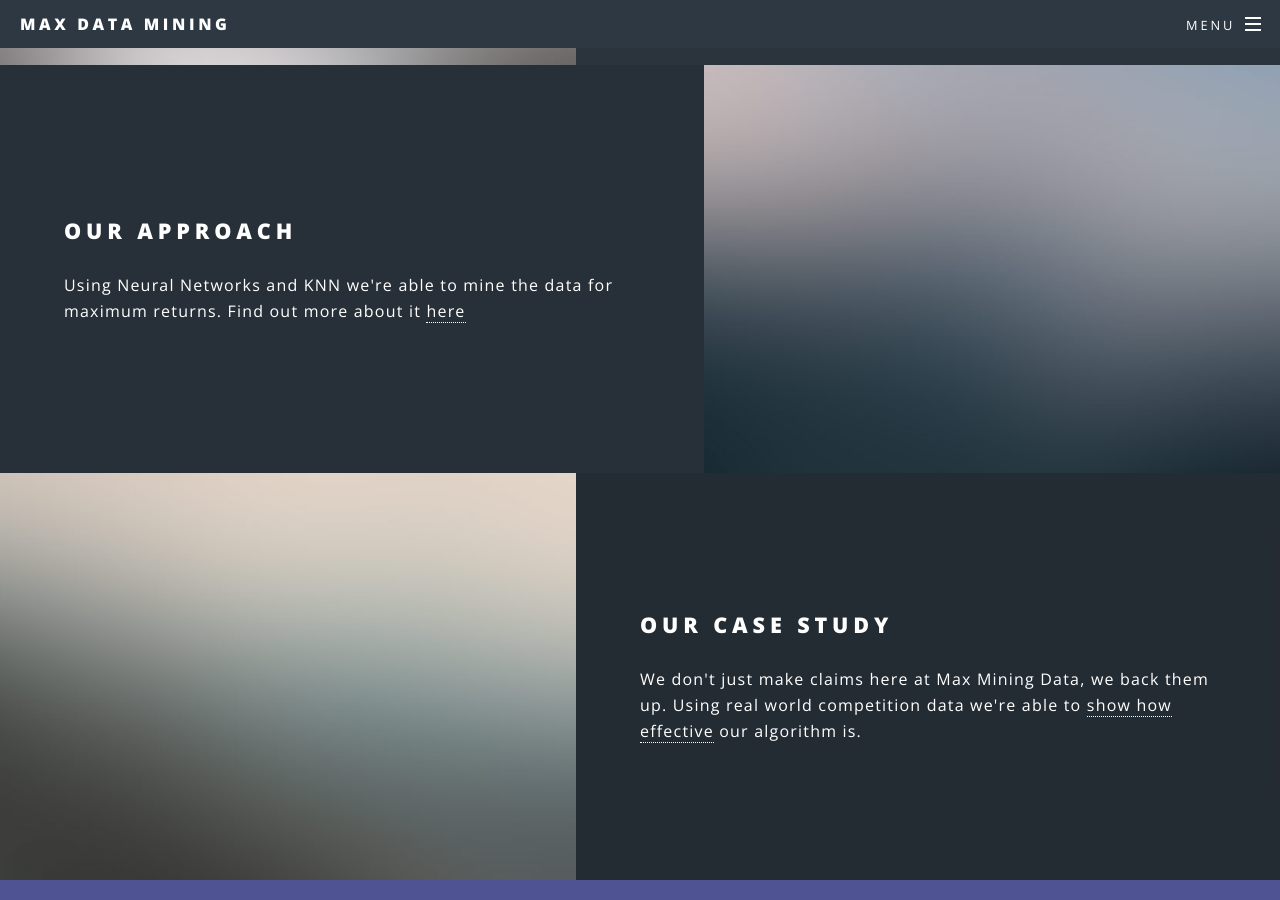
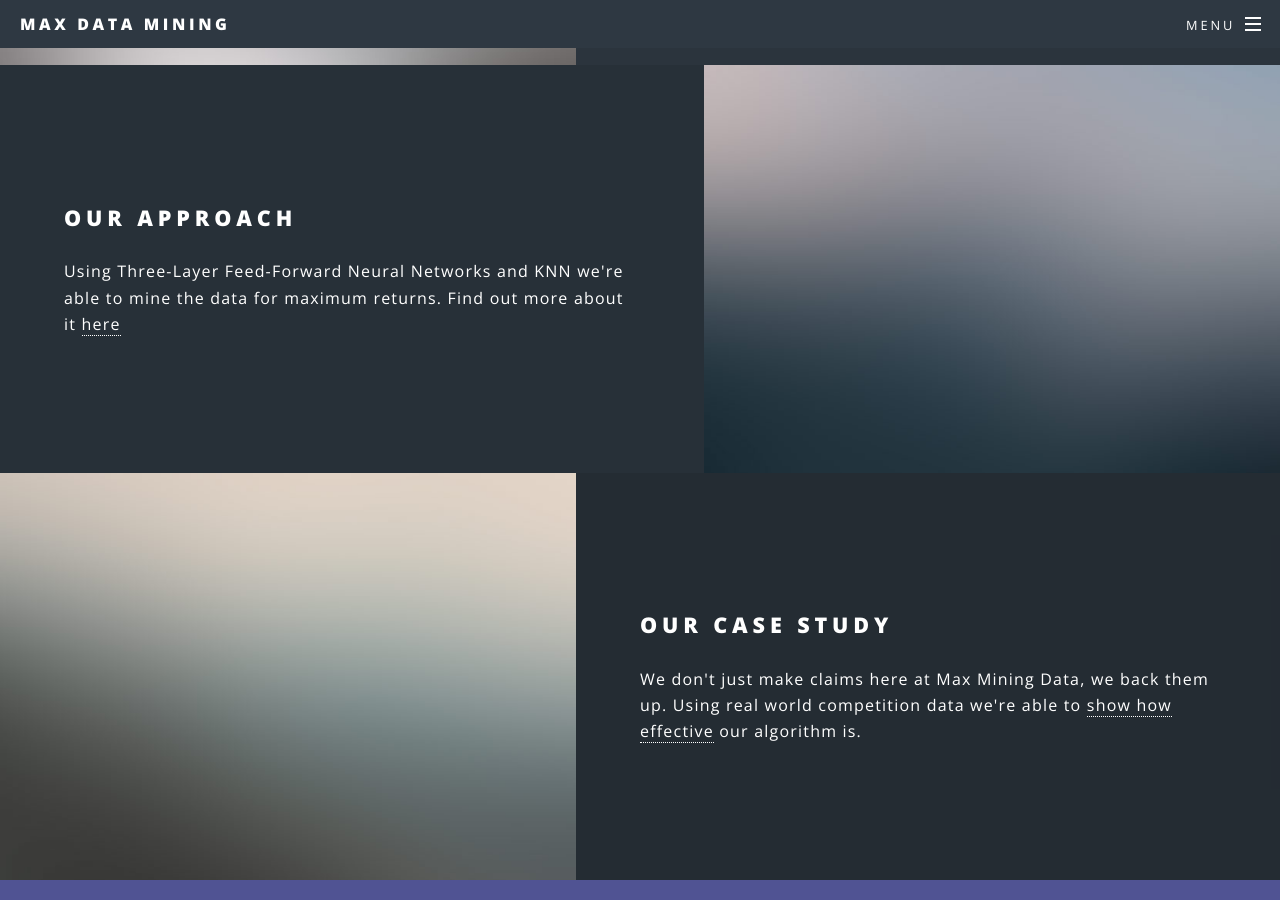
Before and after one commit to pbabokhov/MaxDataMining.github.io, a Jekyll site: the page built from index.html, in a window 1280 px wide and 900 px high, scrolled down 1752 px. Built offline with Jekyll 4.4.1, drawn with Linux system fonts in a browser that asks for light colours.

Commit message:
Update index.html

```diff
--- a/index.html
+++ b/index.html
@@ -37,7 +37,7 @@
 						<section class="spotlight">
 							<div class="image"><img src="images/pic02.jpg" alt="" /></div><div class="content">
 								<h2>Our Approach</h2>
-                <p>Using Neural Networks and KNN we're able to mine the data for maximum returns. Find out more about it <a href="data.html">here</a></p>
+                <p>Using Three-Layer Feed-Forward Neural Networks and KNN we're able to mine the data for maximum returns. Find out more about it <a href="data.html">here</a></p>
 							</div>
 						</section>
 						<section class="spotlight">
```
